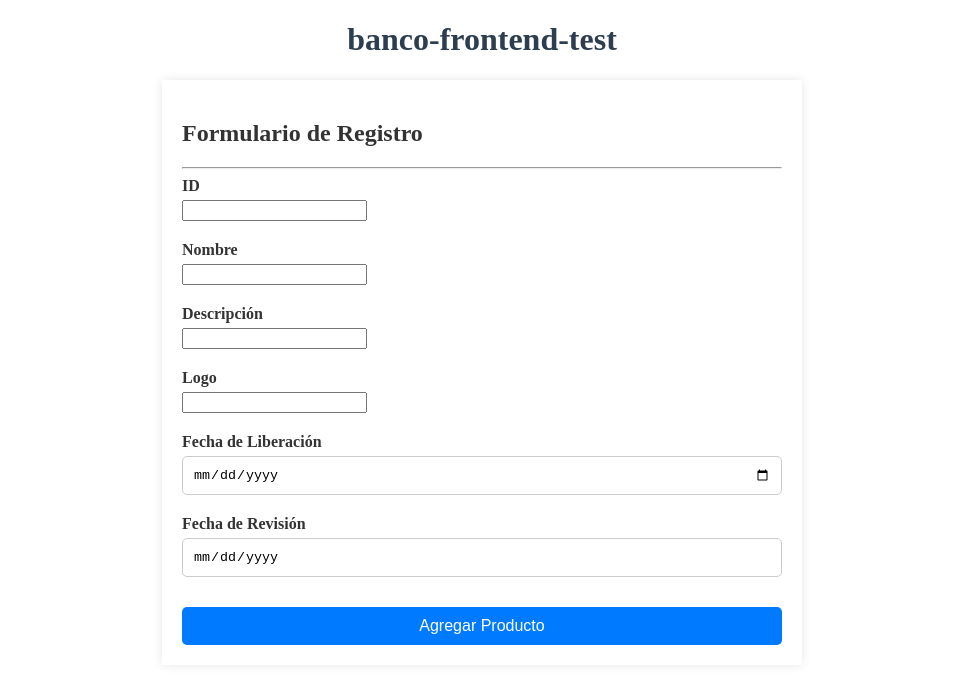
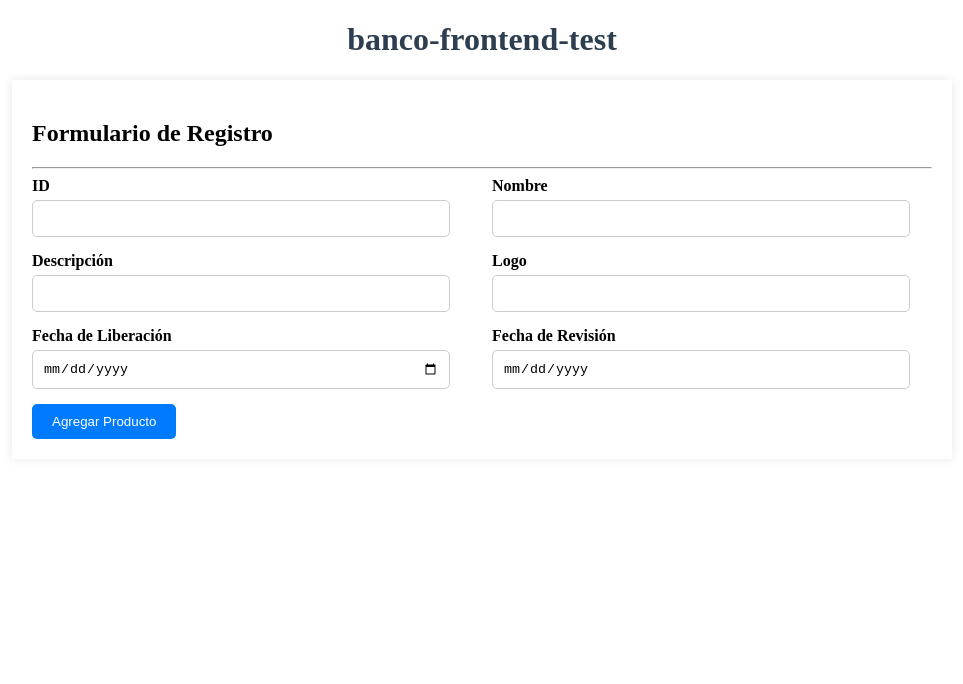
Before and after one commit to edwinarroyolopez/banco-frontend-test, an Angular app: page /add-product in a window 1280 px wide. Shown: the top 684 px of the page, without its empty margins (158-1121 px from the left). Built offline with nearby package versions, Linux system fonts and the light colour scheme.

Commit message:
CM-021 add styles to follow the mock on the form

```diff
--- a/src/app/features/add-product/add-product.component.css
+++ b/src/app/features/add-product/add-product.component.css
@@ -1,40 +1,38 @@
 .add-product-container {
-    max-width: 600px;
+    max-width: 900px; /* Aumentar el ancho máximo para dos columnas */
     margin: 0 auto;
     padding: 20px;
     background-color: #fff;
     box-shadow: 0 0 10px rgba(0, 0, 0, 0.1);
   }
 
-  h2 {
-    margin-bottom: 20px;
-    font-size: 1.5rem;
-    color: #333;
+  .form-row {
+    display: flex;
+    flex-wrap: wrap; /* Permite que las columnas se ajusten en pantallas pequeñas */
+    gap: 20px; /* Espacio entre columnas */
   }
 
-  form {
-    display: flex;
-    flex-direction: column;
+  .column {
+    flex: 1;
+    min-width: 0; /* Asegura que las columnas no se estrechen demasiado */
   }
 
   .form-group {
-    margin-bottom: 20px;
+    margin-bottom: 15px;
   }
 
-  label {
+  .form-group label {
     display: block;
     margin-bottom: 5px;
     font-weight: bold;
-    color: #333;
   }
 
-  input[type="text"],
-  input[type="date"] {
-    width: 100%;
+  .form-group input,
+  .form-group textarea {
+    width: 90%;
     padding: 10px;
     border: 1px solid #ccc;
     border-radius: 5px;
-    box-sizing: border-box;
   }
 
   button {
@@ -45,17 +43,24 @@
     border: none;
     border-radius: 5px;
     cursor: pointer;
-    margin-top: 10px;
-    font-size: 1rem;
   }
 
   button:hover {
     background-color: #0056b3;
   }
 
-  /* Estilo para mensajes de error */
   .error {
-    color: red;
-    font-size: 0.875rem;
-    margin-top: 5px;
+    color: #d9534f;
+    font-size: 0.875em;
   }
+
+  /* Media query para pantallas más pequeñas */
+  @media (max-width: 768px) {
+    .form-row {
+      flex-direction: column; /* Cambiar a una sola columna en pantallas pequeñas */
+    }
+
+    .column {
+      margin-right: 0; /* Eliminar margen entre columnas */
+    }
+  }
--- a/src/app/features/add-product/add-product.component.html
+++ b/src/app/features/add-product/add-product.component.html
@@ -2,9 +2,10 @@
     <h2>Formulario de Registro</h2>
     <hr>
     <form [formGroup]="productForm" (ngSubmit)="onSubmit()">
+      <div class="form-row">
 
         <!-- ID -->
-      <div class="form-group">
+        <div class="form-group column">
           <label for="id">ID</label>
           <input id="id" formControlName="id" />
           <div *ngIf="productForm.get('id')?.invalid && productForm.get('id')?.touched">
@@ -16,7 +17,7 @@
         </div>
 
         <!-- Nombre -->
-      <div class="form-group">
+        <div class="form-group column">
           <label for="name">Nombre</label>
           <input id="name" formControlName="name" />
           <div *ngIf="productForm.get('name')?.invalid && productForm.get('name')?.touched">
@@ -26,8 +27,12 @@
           </div>
         </div>
 
+      </div>
+
+      <div class="form-row">
+
         <!-- Descripción -->
-      <div class="form-group">
+        <div class="form-group column">
           <label for="description">Descripción</label>
           <input id="description" formControlName="description" />
           <div *ngIf="productForm.get('description')?.invalid && productForm.get('description')?.touched">
@@ -38,7 +43,7 @@
         </div>
 
         <!-- Logo -->
-      <div class="form-group">
+        <div class="form-group column">
           <label for="logo">Logo</label>
           <input id="logo" formControlName="logo" />
           <div *ngIf="productForm.get('logo')?.invalid && productForm.get('logo')?.touched">
@@ -46,8 +51,12 @@
           </div>
         </div>
 
+      </div>
+
+      <div class="form-row">
+
         <!-- Fecha de Liberación -->
-      <div class="form-group">
+        <div class="form-group column">
           <label for="date_release">Fecha de Liberación</label>
           <input id="date_release" type="date" formControlName="date_release" />
           <div *ngIf="productForm.get('date_release')?.invalid && productForm.get('date_release')?.touched">
@@ -57,7 +66,7 @@
         </div>
 
         <!-- Fecha de Revisión -->
-      <div class="form-group">
+        <div class="form-group column">
           <label for="date_revision">Fecha de Revisión</label>
           <input id="date_revision" type="date" formControlName="date_revision" readonly />
           <div *ngIf="productForm.get('date_revision')?.invalid && productForm.get('date_revision')?.touched">
@@ -65,6 +74,8 @@
           </div>
         </div>
 
+      </div>
+
       <button type="submit">Agregar Producto</button>
     </form>
   </div>
```
Lines whose indentation alone changed are shown as unchanged.
